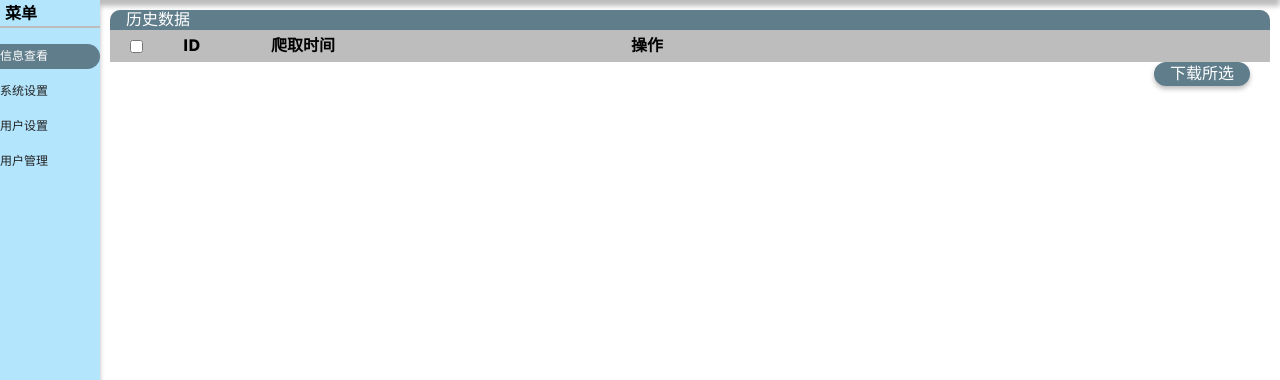
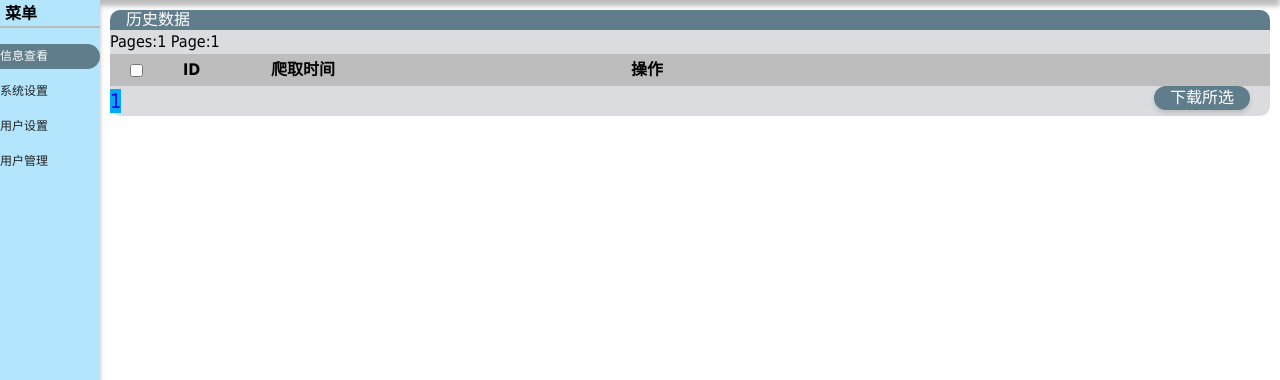
Before and after one commit to lqandfamily/linWebo, a Flask app: page /admin/infoList in a window 1280 px wide. Shown: the part 40-420 px from the top of the page. Run offline with Flask 2, Linux system fonts and the light colour scheme; the visitor is signed in with stand-in values (Sample User, id 1); data that the repository does not hold is empty; some libraries are stand-ins or nearby versions.

Commit message:
新增了后台的数据分页功能

```diff
--- a/app.py
+++ b/app.py
@@ -5,6 +5,7 @@ sys.path.append(os.getcwd())
 import json
 from datetime import timedelta
 from flask_cors import cross_origin, CORS
+from flask_paginate import Pagination, get_page_parameter
 from flask import Flask, render_template, url_for, request, session, redirect, send_from_directory, jsonify, Response
 from db.dao.user import UserDao
 from db.dao.hostSpot import HostSpotDao, SpiderDataDao, SpiderDateEntity
@@ -94,8 +95,21 @@ def modifyInfo():
 @app.route("/admin/infoList")
 def admin():
     if 'username' in session:
-        ll = spiderDataDao.selAll()
-        return render_template("admin-info-list.html", username=session['username'], spiderList=ll)
+        # 分页查询
+        page = request.args.get("page", type=int, default=1)  # 默认不传参数就是第一页
+        perPage = request.args.get("pageCount", type=int, default=10)  # 每页记录数,默认是10条
+        count = spiderDataDao.selCount()  # 总的记录数
+        pages = int(count / perPage) + 1
+        ll = []
+        if page <= pages:
+            ll = spiderDataDao.selByPage(page, perPage)
+        # 分页数据封装
+        pageData = {
+            "pages": pages,
+            "page": page,
+            "spiderList": ll
+        }
+        return render_template("admin-info-list.html", username=session['username'], **pageData)
     else:
         return redirect(url_for('login'))
 
--- a/db/dao/hostSpot.py
+++ b/db/dao/hostSpot.py
@@ -13,21 +13,17 @@ class SpiderDataDao:
     def ins(self, entity):
         inSql = "insert into spider_date values (default, %s);"
 
-        cursor = db.cursor()
+        cursor = self.__cursor
         cursor.execute(inSql, time.strftime("%Y-%m-%d %H:%M:%S", time.localtime(entity.crawlDate)))
-        db.commit()
-        cursor.close()
         # 返回date_id
         self.selDateId(entity)
 
         return True
 
     def selAll(self):
-        selSql = "select * from spider_date "
-        cursor = db.cursor()
-        cursor.execute(selSql)
-        result = cursor.fetchall()
-        cursor.close()
+        selSql = "select * from spider_date"
+        self.__cursor.execute(selSql)
+        result = self.__cursor.fetchall()
         if result is None:
             return None
         ll = []
@@ -35,6 +31,34 @@ class SpiderDataDao:
             tmp = SpiderDateEntity(x[0], x[1])
             ll.append(tmp)
         return ll
+
+    def selByPage(self, page, per_page):
+        """
+        分页查询
+        :param page: 当前页数
+        :param per_page: 每页的记录数
+        :return:
+        """
+        pageSql = "select * from spider_date LIMIT %s,%s;"
+        self.__cursor.execute(pageSql, [(page - 1) * per_page, per_page])
+        result = self.__cursor.fetchall()
+        if result is None:
+            return None
+        ll = []
+        for x in result:
+            tmp = SpiderDateEntity(x[0], x[1])
+            ll.append(tmp)
+        return ll
+
+    def selCount(self):
+        """
+        查询总的记录数
+        :return:
+        """
+        countSql = "select count(*) from spider_date;"
+        self.__cursor.execute(countSql)
+        result = self.__cursor.fetchone()
+        return result[0]
 
     def selDateId(self, entity):
         selSql = "select date_id from spider_date where crawl_date = %s;"
--- a/spider/scheduleTask.py
+++ b/spider/scheduleTask.py
@@ -14,7 +14,7 @@ def job():
     print("爬取成功......")
 
 
-schedule.every(1).hours.do(job)
+schedule.every(1).seconds.do(job)
 
 if __name__ == "__main__":
     while True:
--- a/templates/admin-info-list.html
+++ b/templates/admin-info-list.html
@@ -3,6 +3,7 @@
 <head>
     <meta charset="UTF-8">
     <title>微博热搜榜分析后台系统</title>
+    {#    <link rel="stylesheet" href="https://cdn.jsdelivr.net/npm/bootstrap@3.3.7/dist/css/bootstrap.min.css" integrity="sha384-BVYiiSIFeK1dGmJRAkycuHAHRg32OmUcww7on3RYdg4Va+PmSTsz/K68vbdEjh4u" crossorigin="anonymous">#}
     <link rel="stylesheet" href="{{ url_for('static', filename='css/reset.css') }}">
     <link rel="stylesheet" href="{{ url_for('static', filename='css/common.css') }}">
     <link rel="stylesheet" href="{{ url_for('static', filename='css/admin-base.css') }}">
@@ -59,9 +60,21 @@
                     </tr>
                 {% endfor %}
                 </tbody>
+                Pages:{{ pages }}
+                Page:{{ page }}
             </table>
+            <!--分页-->
+            <input id="btn-download-many" class="circle-rect-btn-wrap panel-download-all" type="submit" value="下载所选">
             <!--底部下载选择所有-->
-            <input id="btn-download-many" class="circle-rect-btn-wrap panel-download-all" type="submit" value="下载所选">
+            <ul>
+                {% for i in range(1, pages + 1 ) %}
+                    {% if i == page %}
+                        <a style="background-color: #03A9F4; font-size: 20px;" href="/admin/infoList?page={{ i }}">{{ i }}</a>
+                    {% else %}
+                        <a style="font-size: 20px" href="/admin/infoList?page={{ i }}">{{ i }}</a>
+                    {% endif %}
+                {% endfor %}
+            </ul>
         </form>
     </article>
 </div>
```
Also changed, not shown: README.md, 2 other files.
